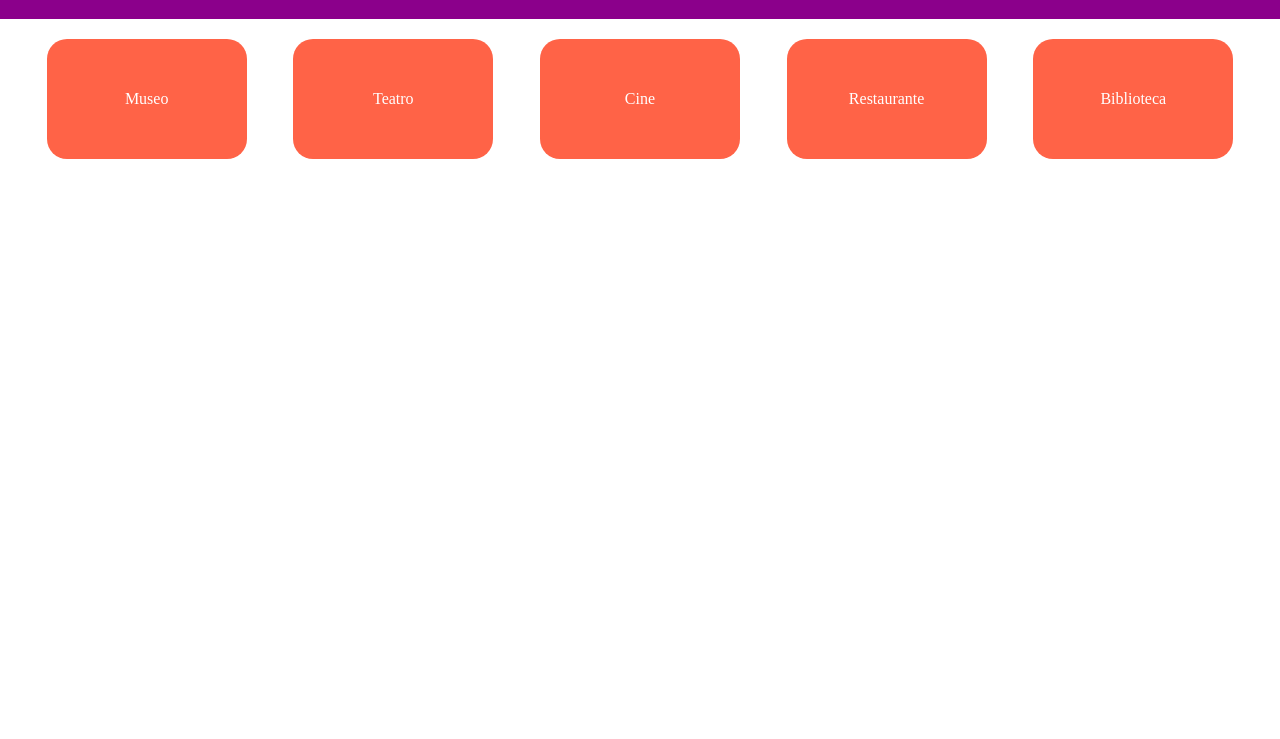
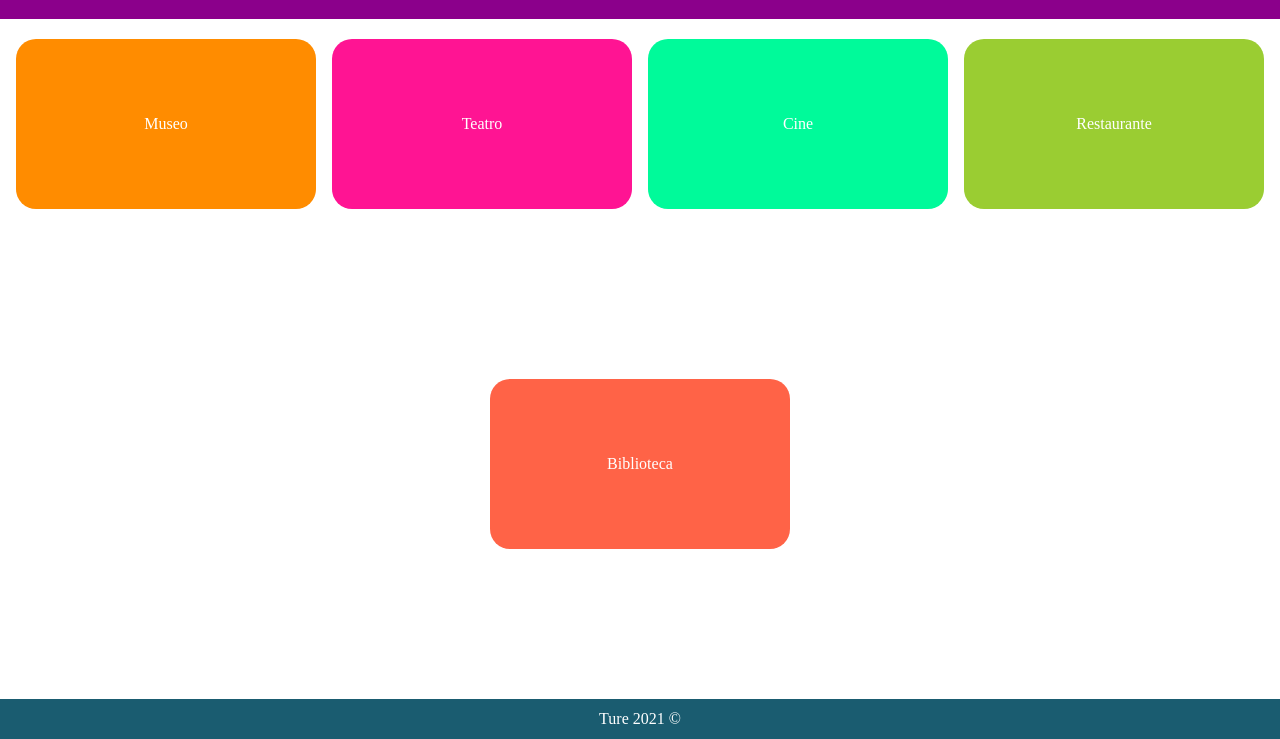
Before and after one commit to brayan232001/Platzi_Curso_Git, a plain HTML site: page index.html in a window 1280 px wide. Shown: the part 61-800 px from the top of the page. Drawn offline with Linux system fonts and the light colour scheme.

Commit message:
estilos y footer agregados

```diff
--- a/css/style.css
+++ b/css/style.css
@@ -10,6 +10,8 @@ html{
 
 body{
     font-size: 1.6rem;
+    display: flex;
+    flex-direction: column;
 }
 
 header{
@@ -61,22 +63,51 @@ header{
 /* Main */
 .main__container{
     width: 100vw;
-    height: auto;
+    min-height: 85vh;
     display: flex;
     flex-wrap: wrap;
     justify-content: space-evenly;
 }
 
+.main__container div:nth-of-type(1){
+    background-color: darkorange;
+}
+
+.main__container div:nth-of-type(2){
+    background-color:deeppink;
+}
+
+.main__container div:nth-of-type(3){
+    background-color:mediumspringgreen;
+}
+
+.main__container div:nth-of-type(4){
+    background-color:yellowgreen;
+}
+
+.main__container div:nth-of-type(5){
+    background-color:tomato;
+}
+
 .container__option{
     width: 200px;
     height: 120px;
-    background-color: tomato;
     border-radius: 20px;
     display: flex;
     justify-content: center;
     align-items: center;
     color:white;
     margin-top: 2rem;
+}
+
+footer{
+    width: 100vw;
+    height: 5vh;
+    background-color: #1A5C70;
+    color: white;
+    display: flex;
+    align-items: center;
+    justify-content: center;
 }
 
 @media(min-width:200px){
@@ -87,6 +118,9 @@ header{
 
         align-items: center;
         justify-content: center;
+    }
+    footer{
+        margin-top: 2rem;
     }
 }
 
@@ -99,4 +133,14 @@ header{
         align-items: center;
         justify-content: space-between;
     }
+    footer{
+        margin-top: 0;
+    }
 }
+
+@media(min-width: 800px){
+    .container__option{
+        width: 300px;
+        height: 170px;
+    }
+}
--- a/index.html
+++ b/index.html
@@ -28,5 +28,10 @@
             <div class="container__option">Biblioteca</div>
         </section>
     </main>
+    <footer>
+        <section>
+            <p>Ture 2021 ©</p>
+        </section>
+    </footer>
 </body>
 </html>
```
